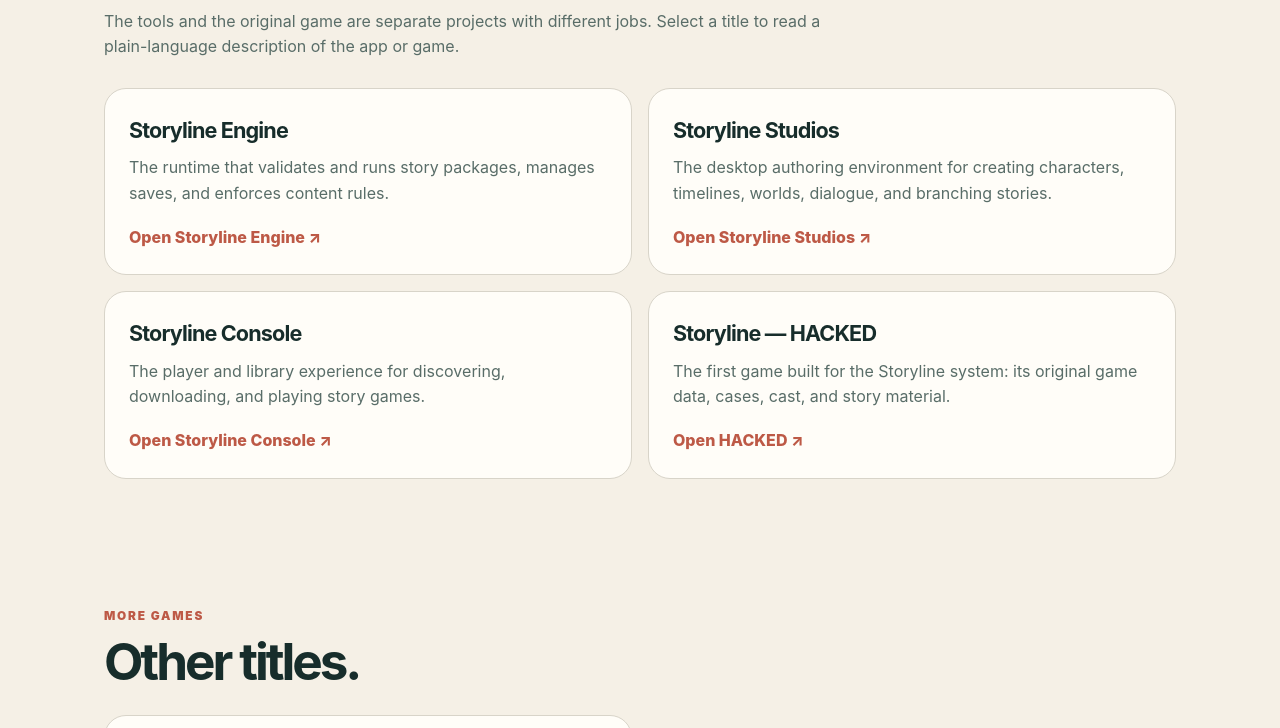
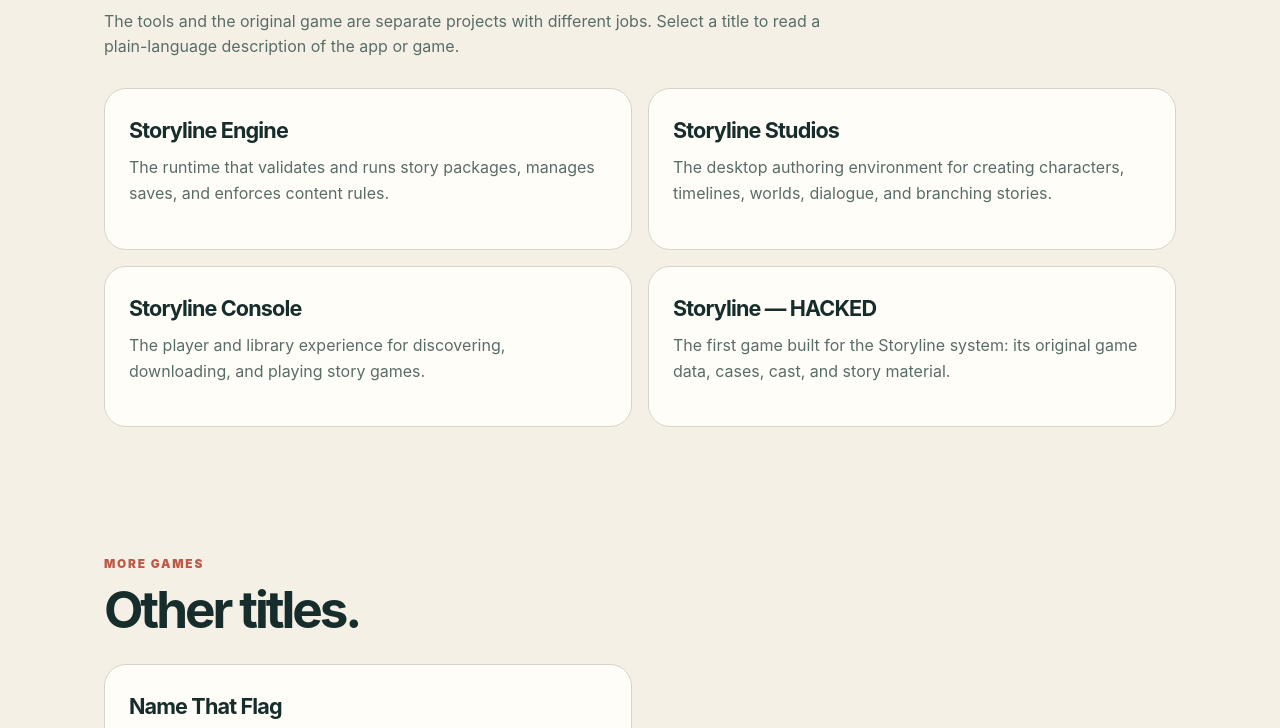
Before and after one commit to BigOdom1984/BigOdom1984.github.io, a plain HTML site: page games.html in a window 1280 px wide. Shown: the part 757-1485 px from the top of the page. Drawn offline with Linux system fonts and the light colour scheme.

Commit message:
Remove repository shortcuts from public Games descriptions

```diff
--- a/games.html
+++ b/games.html
@@ -19,13 +19,13 @@
 <main>
 <section class="hero"><div class="eyebrow">CashDublo · Games</div><h1>Stories to build.<br>Worlds to play.</h1><p>Explore the Storyline tools and games in the CashDublo collection. Select any title below to learn what it is and what it does.</p></section>
 <section class="wrap"><div class="kicker">The Storyline system</div><h2>Four connected projects.</h2><p class="intro">The tools and the original game are separate projects with different jobs. Select a title to read a plain-language description of the app or game.</p><div class="grid">
-<article class="card" id="storyline-engine"><h3>Storyline Engine</h3><p>The runtime that validates and runs story packages, manages saves, and enforces content rules.</p><a href="https://github.com/BigOdom1984/storyline-engine">Open Storyline Engine ↗</a></article>
-<article class="card" id="storyline-studios"><h3>Storyline Studios</h3><p>The desktop authoring environment for creating characters, timelines, worlds, dialogue, and branching stories.</p><a href="https://github.com/BigOdom1984/storyline-studio">Open Storyline Studios ↗</a></article>
-<article class="card" id="storyline-console"><h3>Storyline Console</h3><p>The player and library experience for discovering, downloading, and playing story games.</p><a href="https://github.com/BigOdom1984/storyline-player">Open Storyline Console ↗</a></article>
-<article class="card" id="hacked"><h3>Storyline — HACKED</h3><p>The first game built for the Storyline system: its original game data, cases, cast, and story material.</p><a href="https://github.com/BigOdom1984/HACKED">Open HACKED ↗</a></article>
+<article class="card" id="storyline-engine"><h3>Storyline Engine</h3><p>The runtime that validates and runs story packages, manages saves, and enforces content rules.</p></article>
+<article class="card" id="storyline-studios"><h3>Storyline Studios</h3><p>The desktop authoring environment for creating characters, timelines, worlds, dialogue, and branching stories.</p></article>
+<article class="card" id="storyline-console"><h3>Storyline Console</h3><p>The player and library experience for discovering, downloading, and playing story games.</p></article>
+<article class="card" id="hacked"><h3>Storyline — HACKED</h3><p>The first game built for the Storyline system: its original game data, cases, cast, and story material.</p></article>
 </div></section>
 
-<section class="wrap"><div class="kicker">More games</div><h2>Other titles.</h2><div class="grid"><article class="card" id="name-that-flag"><h3>Name That Flag</h3><p>A flag-identification game project in the CashDublo collection.</p><a href="https://github.com/BigOdom1984/name-that-flag">Open Name That Flag ↗</a></article></div><p class="intro" style="margin-top:24px">More game projects can be added here as their repositories and public destinations are ready.</p></section>
+<section class="wrap"><div class="kicker">More games</div><h2>Other titles.</h2><div class="grid"><article class="card" id="name-that-flag"><h3>Name That Flag</h3><p>A flag-identification game project in the CashDublo collection.</p></article></div><p class="intro" style="margin-top:24px">More game projects can be added here as their repositories and public destinations are ready.</p></section>
 </main>
 <footer class="footer"><strong>CashDublo · Games</strong><p><a href="course.html">Explore the course</a> · <a href="apps.html">All apps</a> · <a href="https://github.com/BigOdom1984">GitHub</a></p><small>© 2026 CashDublo.</small></footer>
 </body></html>
```
